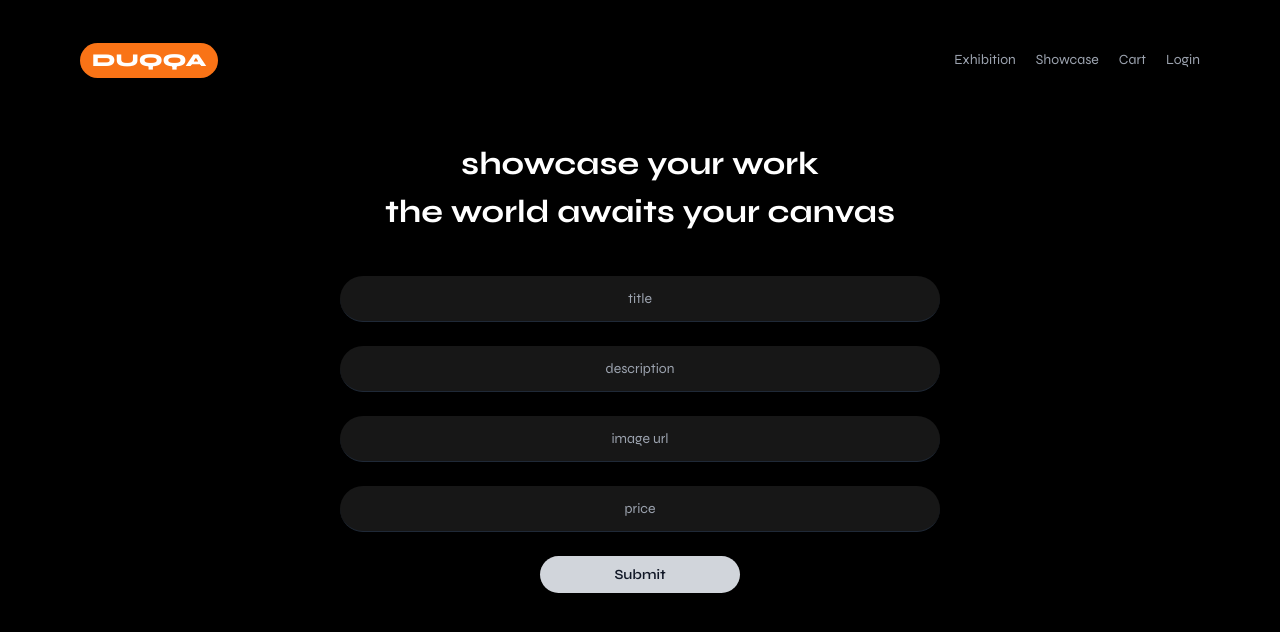
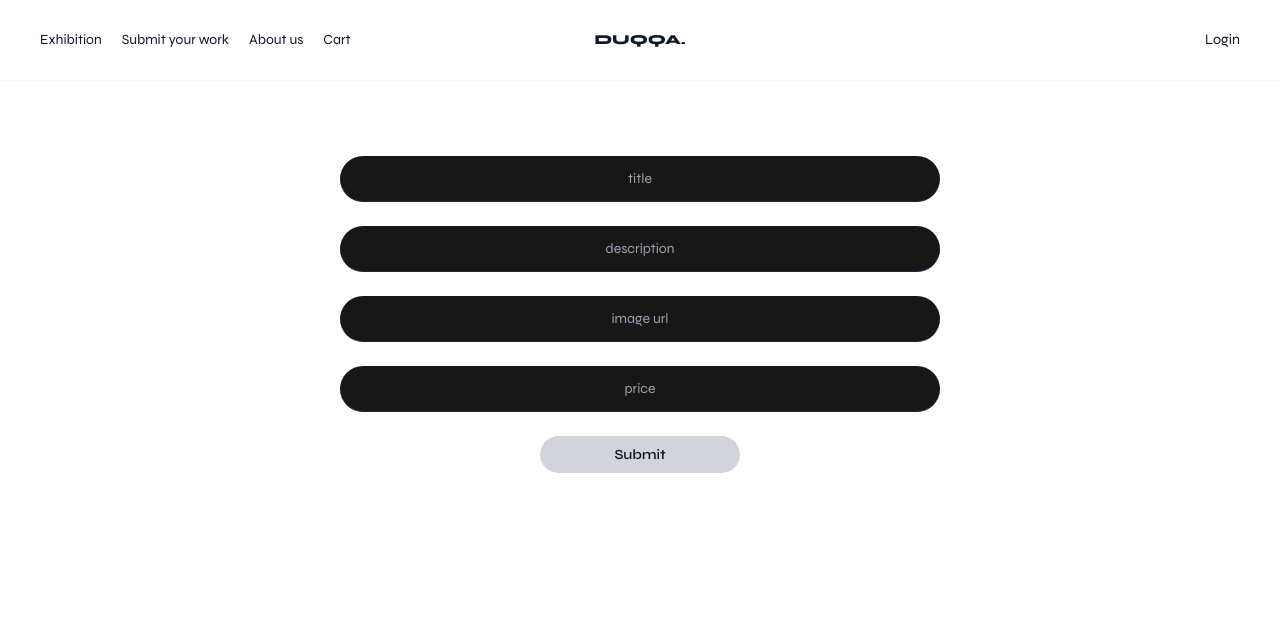
Before and after one commit to ggakila/Webstack-Portfolio, a Next.js app in the folder frontend/duqqa/: page /showcase in a window 1280 px wide. Shown: the top 632 px of the page. Built offline with nearby package versions, Linux system fonts and the light colour scheme; no server answers.

Commit message:
duqqa ladingpage and hearder changes

```diff
--- a/frontend/duqqa/src/components/Header.js
+++ b/frontend/duqqa/src/components/Header.js
@@ -31,57 +31,65 @@
 
 	return (
 		<div
-			className={`mix-blend-difference text-gray-400 w-full  h-[10svh] flex justify-between items-center px-5 md:px-10 font-bold z-10 bg-transparent  md:sticky top-[1px] `}
+			className={` text-gray-900 w-full  h-[10vh] flex justify-between items-center px-5 md:px-10 z-50 shadow-sm   fixed bg-white top-0 `}
 		>
-			<Link
-				href="/"
-				className={`font-extrabold uppercase text-[14px] md:text-[18px] bg-orange-500 hover:bg-purple-500 px-3 py-1 rounded-full text-white ${syne.className}`}
-			>
-				duqqa
-			</Link>
 			{/* <Navigation/> */}
-			<div className="flex gap-2 text-[12px] md:text-[14px] text-right">
+			<div className="flex w-full gap-2 text-[0.85rem] md:text-[0.9rem] ">
 				<div
 					className={`hidden md:flex justify-center text-left gap-1 sm:gap-2 md:gap-5 font-light text-[12px] md:text-[14px] ${syne.className}`}
 				>
 					<Link
 						href="/exhibition"
-						className="border-transparent border-b-2 hover:border-gray-200 hover:text-white font-extralight py-2"
+						className="border-transparent border-b-2 hover:border-orange-600 hover:text-orange-600 font-extralight "
 					>
 						Exhibition
 					</Link>
 					<Link
 						href="/showcase"
-						className="border-transparent border-b-2 hover:border-gray-100 hover:text-white py-2"
+						className="border-transparent border-b-2 hover:border-orange-600 hover:text-orange-600 "
 					>
-						Showcase
+						Submit your work
+					</Link>
+					<Link
+						href="/about"
+						className="border-transparent border-b-2 hover:border-orange-600 hover:text-orange-600 "
+					>
+						About us
 					</Link>
 					<Link
 						href="/cart"
-						className="border-transparent border-b-2 hover:border-gray-200 hover:text-white py-2"
+						className="border-transparent border-b-2 hover:border-orange-600 hover:text-orange-600 "
 					>
 						Cart
 					</Link>
+				</div>
+			</div>
+			<Link
+				href="/"
+				className={`font-extrabold uppercase text-[0.85rem]   px-3 py-1 text-center rounded-full w-full ${syne.className}`}
+			>
+				duqqa.
+			</Link>
+			<div className="w-full  text-end text-[0.85rem] md:text-[0.9rem]">
 				{token ? (
 					<Link
 						href={{
 							pathname: "/profile/[slug]",
 							query: { slug: username },
 						}}
-							className="border-transparent border-b-2 hover:border-gray-200 hover:text-white py-2"
+						className="border-transparent border-b-2 hover:border-orange-600 hover:text-orange-600 "
 					>
 						{username}
 					</Link>
 				) : (
 					<Link
 						href="/auth/login"
-							className="border-transparent border-b-2 hover:border-gray-200 hover:text-white py-2"
+						className="border-transparent border-b-2 hover:border-orange-600 hover:text-orange-600"
 					>
 						Login
 					</Link>
 				)}
 			</div>
 		</div>
-		</div>
 	);
 }
--- a/frontend/duqqa/src/components/Hero.js
+++ b/frontend/duqqa/src/components/Hero.js
@@ -10,7 +10,7 @@
 
 export default function Hero() {
 	return (
-		<div className="w-full h-screen md:h-[150vh]  flex flex-col font-light bg-gray-300 text-gray-800 text-[1vw] relative overflow-hidden ">
+		<div className="w-full h-screen md:h-[150vh]  flex flex-col font-light  text-gray-800 text-[2.4rem] relative overflow-hidden ">
 			<div
 				data-scroll
 				data-scroll-speed="0.1"
--- a/frontend/duqqa/src/components/Landing.js
+++ b/frontend/duqqa/src/components/Landing.js
@@ -10,12 +10,31 @@
 
 export default function Landing() {
   return (
-		<div className="h-[120vh] md:h-[150vh]  w-full relative flex items-start justify-center bg-black overflow-hidden">
+		<div className="h-[90vh]  w-full relative flex flex-col md:flex-row items-start justify-center mt-[10vh] overflow-hidden">
 			<div
 				data-scroll
-				data-scroll-speed="0.5"
+				data-scroll-speed="0.01"
+				className={`${syne.className} w-full h-full flex flex-col justify-center leading-normal gap-3 items-center px-5 md:px-10`}
+			>
+				<p className="text-[1.5rem] md:text-[3rem] text-center font-bold tracking-tight">
+					A Digital Gallery Where Artists Create and Collectors dicover
+				</p>
+				<Link
+					href="/exhibit"
+					className="hover:bg-white text-white mix-blend-difference rounded-md bg-orange-600 hover:text-white text-[14px]"
+				>
+					<p
+						className={` ${syne.className} max-w-[150px] px-3 py-3  font-semibold  text-[14px]`}
+					>
+						Exhibition
+					</p>
+				</Link>
+			</div>
+			<div
+				data-scroll
+				data-scroll-speed="-0.2"
 				//className="absolute w-2/3 lg:w-1/3 h-3/4 top-[50%] md:top-1/3 z-0 left-[5%] md:left-[5%] "
-				className="absolute w-full h-full top-[45%] md:top-[50%] "
+				className=" w-full h-full top-[45%] md:top-[50%] "
 			>
 				<Image
 					src="https://images.pexels.com/photos/2574476/pexels-photo-2574476.jpeg?auto=compress&cs=tinysrgb&w=1260&h=750&dpr=1"
@@ -24,23 +43,6 @@
 					style={{ objectFit: "cover" }}
 				/>
 			</div>
-			<div
-				data-scroll
-				data-scroll-speed="0.2"
-				className={`${syne.className} w-full md:w-2/3 text-gray-200 text-[24px] md:text-[40px] leading-normal p-5 md:p-10  text-center mix-blend-difference z-10 font-bold`}
-			>
-				Duqqa, a digital art gallery where creativity meets commerce. Here,
-				every piece of art tells a story, waiting to be discovered and
-				appreciated.
-				<Link
-					href="/exhibition"
-					className="z-10  text-gray-200 mix-blend-difference rounded-md hover:text-orange-600  text-[16px]"
-				>
-					<p className="min-w-[200px] px-3 py-3 font-semibold">
-						go to exhibition <span className="font-bold text-xl">→</span>
-					</p>
-				</Link>
-			</div>
 		</div>
 	);
 }
--- a/frontend/duqqa/src/components/SayHello.js
+++ b/frontend/duqqa/src/components/SayHello.js
@@ -45,18 +45,20 @@
 					artstation.
 				</Link>
 			</div>
-			<div className=" h-[100%] w-full md:w-1/2 flex flex-col items-start  font-light">
-				<div className="flex flex-col justify-between h-full pt-[100px] ">
-						<span className="text-7xl text-gray-200">say hello.</span>
-					<h1 className=" text-[3vw] md:text-[18px]">
-						<span className=" font-bold">W</span>e value your experience and
-						perspective as part of our vibrant art community. Your feedback is a
-						crucial brushstroke in shaping the canvas of our platform. Whether
-						you&apos;re an artist showcasing your work or an art enthusiast
-						exploring the digital gallery, we want to hear your thoughts. Share
-						your insights, suggestions, or any aspects you believe we can
-						enhance. <br></br>
-					</h1>
+			<div className=" h-[100%] w-full  flex flex-col items-start  font-light">
+				<div className="flex flex-col w-full justify-between h-full pt-10 ">
+					<div className="w-full flex flex-col md:flex-row justify-between gap-5 ">
+						<h1 className="text-7xl text-gray-200 text-start md:text-end">say hello.</h1>
+						<h1 className=" text-[3vw] md:text-[18px] w-full gap-10 max-w-[600px]">
+							<span className=" font-bold">W</span>e value your experience and
+							perspective as part of our vibrant art community. Your feedback is
+							a crucial brushstroke in shaping the canvas of our platform.
+							Whether you&apos;re an artist showcasing your work or an art
+							enthusiast exploring the digital gallery, we want to hear your
+							thoughts. Share your insights, suggestions, or any aspects you
+							believe we can enhance. <br></br>
+						</h1>
+					</div>
 
 					<div className="w-1/3 flex flex-col gap-5">
 						<div className="flex flex-col gap-5 text-[12px] md:text-[14px]">
--- a/frontend/duqqa/src/pages/index.js
+++ b/frontend/duqqa/src/pages/index.js
@@ -27,7 +27,7 @@
 
   return (
 		<main
-			className={`flex h-full flex-col items-center text w-full ${syne.className} `}
+			className={`flex h-full flex-col items-center text w-full bg-white text-black ${syne.className} `}
 		>
 			<Header />
 			<Landing />
--- a/frontend/duqqa/src/styles/globals.css
+++ b/frontend/duqqa/src/styles/globals.css
@@ -5,8 +5,6 @@
 
 
 body {
- background: #000000;  /* fallback for old browsers */
-  /*background: -webkit-linear-gradient(to right, #001014f6, #012125);  /* Chrome 10-25, Safari 5.1-6 */
-  /*background: linear-gradient(to right, #00141a, #15001a); /* W3C, IE 10+/ Edge, Firefox 16+, Chrome 26+, Opera 12+, Safari 7+ */
-  color: white;
+ background: #ffffff;
+  color: #000000;
 }
```
Also changed, not shown: 2 other files (tests, documents, lock files or other folders). Lines whose indentation alone changed are shown as unchanged.
